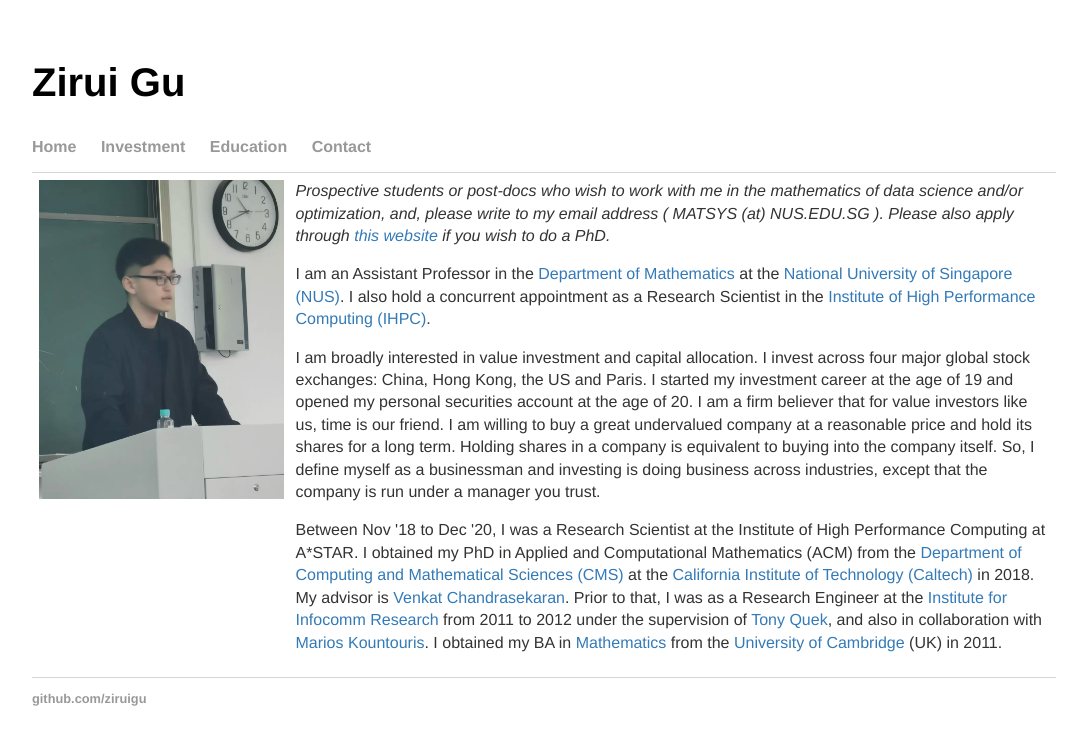
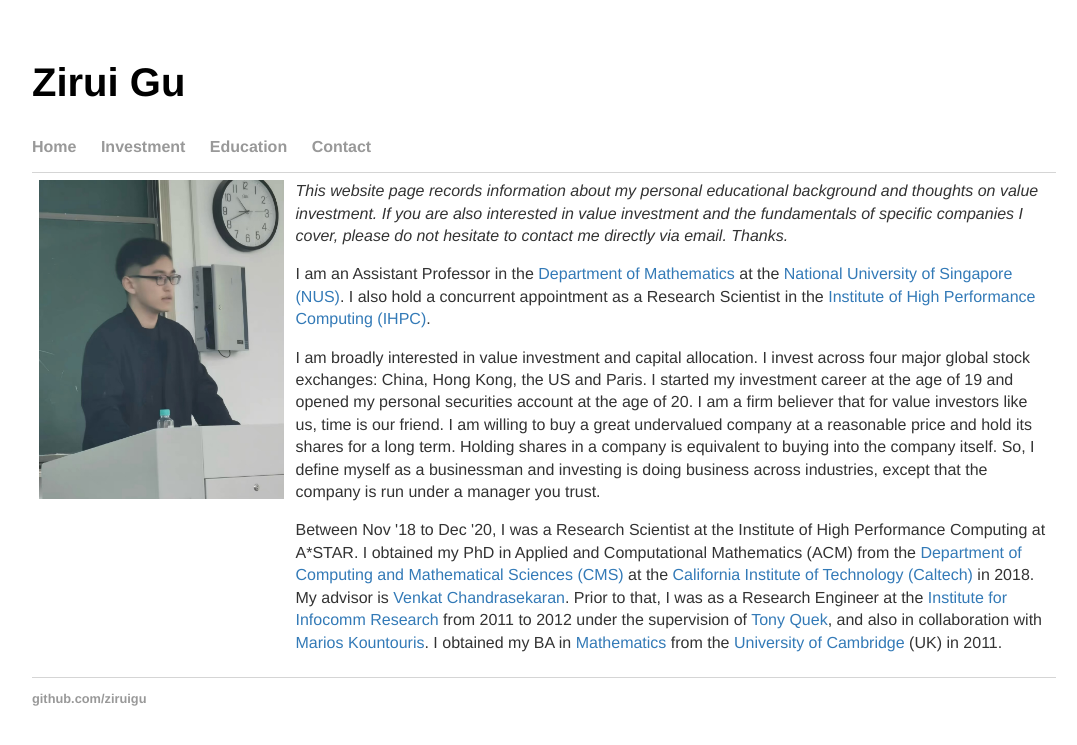
Before and after one commit to ziruigu/ziruigu.github.io, a Jekyll site: the page built from index.html, in a window 1280 px wide. Shown: the top 745 px of the page, without its empty margins (96-1173 px from the left). Built offline with Jekyll 4.4.1, drawn with Linux system fonts in a browser that asks for light colours.

Commit message:
Update index.html

```diff
--- a/index.html
+++ b/index.html
@@ -21,7 +21,7 @@
     </td>
     <td>
       <div id="blurb">
-	<p><i>Prospective students or post-docs who wish to work with me in the mathematics of data science and/or optimization, and, please write to my email address ( MATSYS (at) NUS.EDU.SG ).  Please also apply through <a href="https://www.math.nus.edu.sg/graduates/graduate-programme-in-mathematics-by-research/prospective-students/">this website</a> if you wish to do a PhD.</i></p>
+	<p><i>This website page records information about my personal educational background and thoughts on value investment. If you are also interested in value investment and the fundamentals of specific companies I cover, please do not hesitate to contact me directly via email. Thanks.</i></p>
 
 	<p>I am an Assistant Professor in the <a href="https://www.math.nus.edu.sg/">Department of Mathematics</a> at the <a href="http://nus.edu.sg/">National University of Singapore (NUS)</a>.  I also hold a concurrent appointment as a Research Scientist in the <a href="http://www.a-star.edu.sg/ihpc">Institute of High Performance Computing (IHPC)</a>.</p>
 
```
